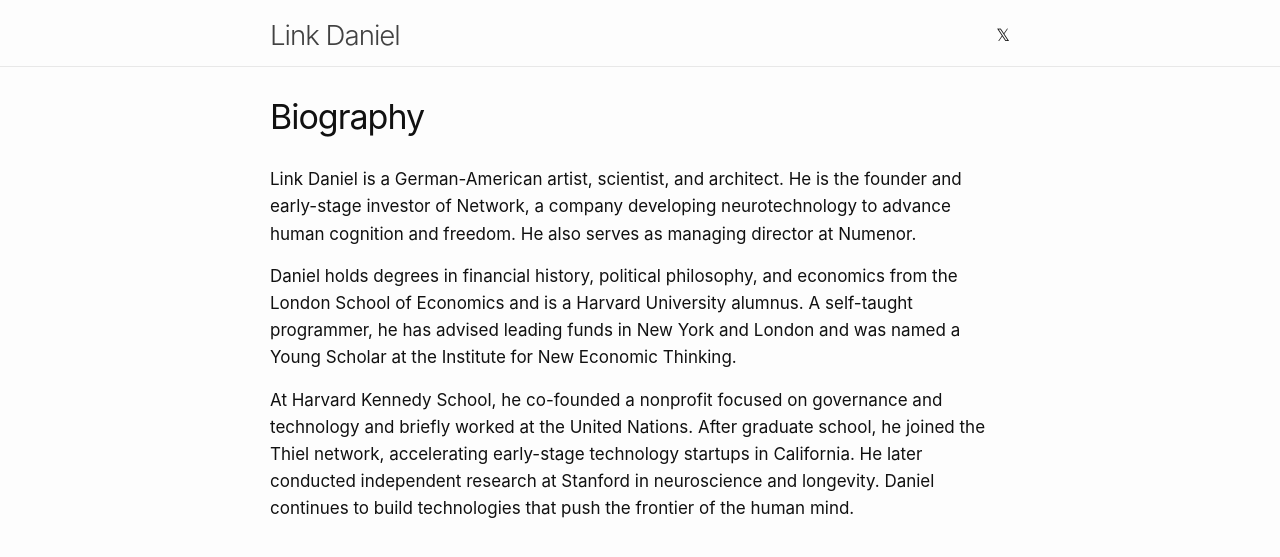
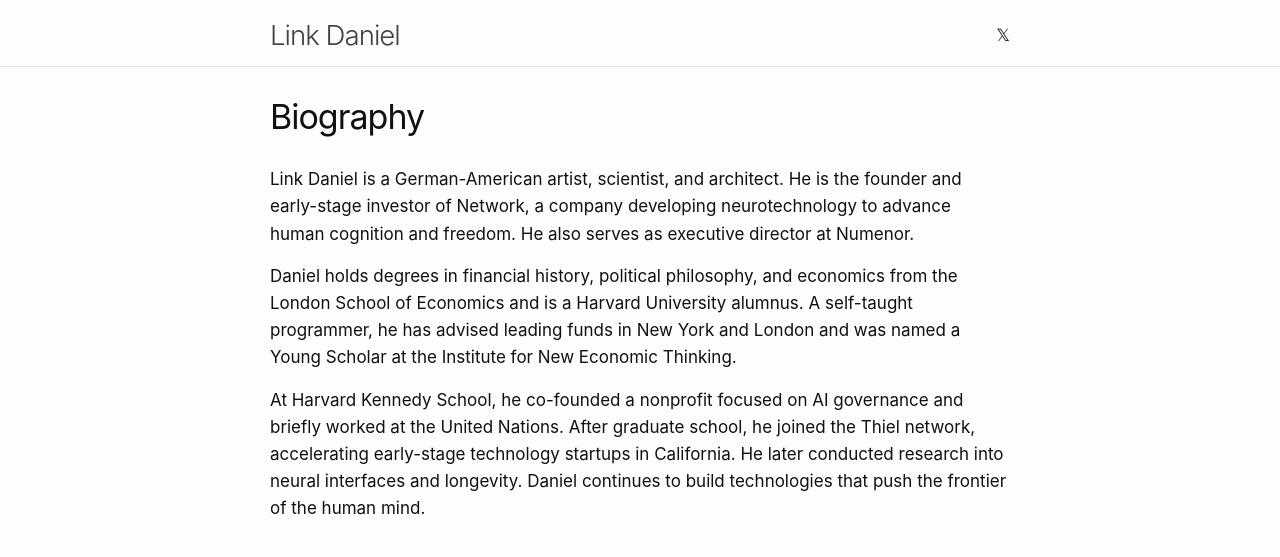
Before and after one commit to link-daniel/link.github.io, a Jekyll site: the page built from biography.md, in a window 1280 px wide and 900 px high, cut to the strip 0-603 px from the top of the window. Shown: the top 557 px of the strip. Built offline with Jekyll 4.4.1, drawn with Linux system fonts in a browser that asks for light colours.

Commit message:
Update biography.md

```diff
--- a/biography.md
+++ b/biography.md
@@ -4,11 +4,11 @@ title: Biography
 permalink: /biography/
 ---
 
-Link Daniel is a German-American artist, scientist, and architect. He is the founder and early-stage investor of Network, a company developing neurotechnology to advance human cognition and freedom. He also serves as managing director at Numenor.
+Link Daniel is a German-American artist, scientist, and architect. He is the founder and early-stage investor of Network, a company developing neurotechnology to advance human cognition and freedom. He also serves as executive director at Numenor.
 
 Daniel holds degrees in financial history, political philosophy, and economics from the London School of Economics and is a Harvard University alumnus. A self-taught programmer, he has advised leading funds in New York and London and was named a Young Scholar at the Institute for New Economic Thinking.
 
-At Harvard Kennedy School, he co-founded a nonprofit focused on governance and technology and briefly worked at the United Nations. After graduate school, he joined the Thiel network, accelerating early-stage technology startups in California. He later conducted independent research at Stanford in neuroscience and longevity. Daniel continues to build technologies that push the frontier of the human mind.
+At Harvard Kennedy School, he co-founded a nonprofit focused on AI governance and briefly worked at the United Nations. After graduate school, he joined the Thiel network, accelerating early-stage technology startups in California. He later conducted research into neural interfaces and longevity. Daniel continues to build technologies that push the frontier of the human mind.
 
 <br>
 <br>
```
